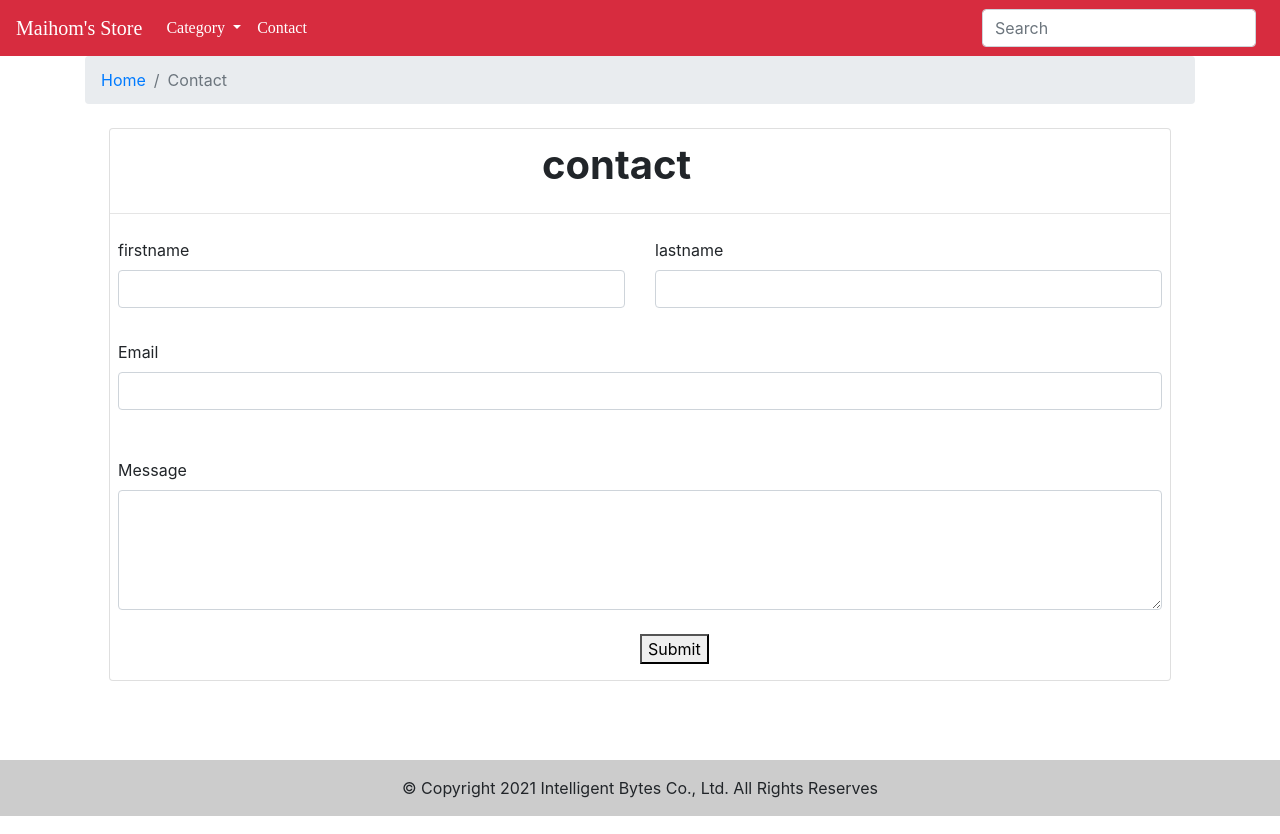
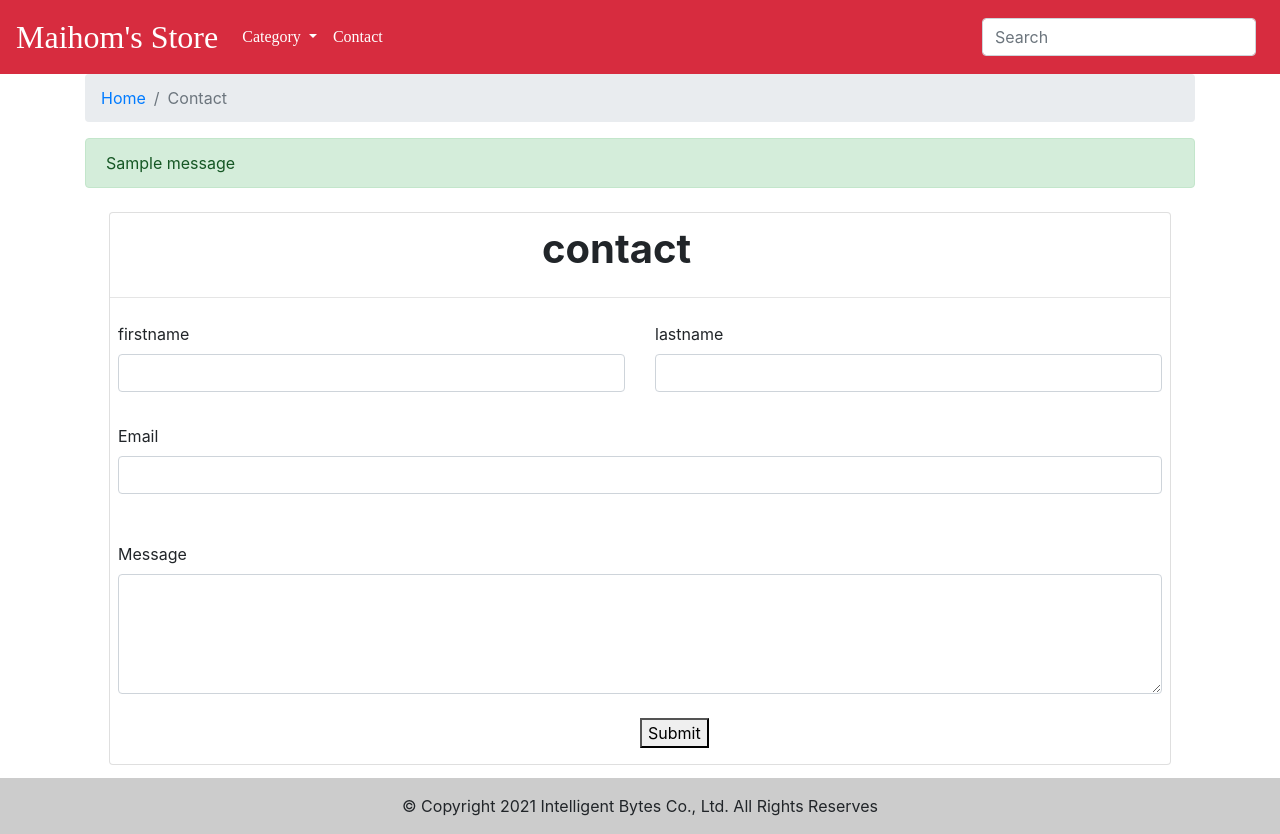
Before and after one commit to Mmaihomm/maihomstore, a Django app: page /contact in a window 1280 px wide. Run offline with Django 3.2, Linux system fonts and the light colour scheme; data comes from the database, SQL or seed files in the repository; tables that the repository leaves empty hold one stand-in row (values such as "Sample post"); one stand-in notice (Sample message) is shown; some libraries are stand-ins or nearby versions.

Commit message:
add alert message

```diff
--- a/maihomstore/views.py
+++ b/maihomstore/views.py
@@ -5,6 +5,7 @@ from django.core.mail import send_mail
 from .forms import ContactForm
 import requests
 from django.core.paginator import Paginator, EmptyPage, PageNotAnInteger
+from django.contrib import messages
 
 # Create your views here.
 
@@ -122,6 +123,9 @@ def contact(request):
             form = ContactForm(request.POST)
             if form.is_valid():
                 form.save()
+                messages.add_message(request,messages.SUCCESS,'Message Send','success')
+            else:
+                messages.add_message(request,messages.ERROR,'Please fill the form','danger')
     form = ContactForm()
     context = {
         'form':form,
--- a/static/css/main.css
+++ b/static/css/main.css
@@ -20,11 +20,12 @@ h1,h2,h3,h4,h5,h6{
 	-webkit-box-shadow: -1px -3px 5px -2px rgba(214,214,214,1);
     -moz-box-shadow: -1px -3px 5px -2px rgba(214,214,214,1);
     box-shadow: -1px -3px 5px -2px rgba(214,214,214,1);
+	border-radius: 20px;
 }
 
 .product{
 	border-radius: 15p;
-    margin: 8px;
+    margin: 16px;
 }
 
 .bg-dark{
--- a/template/categorydetail.html
+++ b/template/categorydetail.html
@@ -62,7 +62,7 @@
                     {% endfor %}
                 </div>
                 <nav aria-label="...">
-                    <ul class="pagination justify-content-center" style="margin: 8px;">
+                    <ul class="pagination justify-content-center" style="margin: 8px; color: tomato;">
                         {% if context.product.has_previous %}
                         <li class="page-item"><a class="page-link"
                                 href="?page={{product.previous_page_number}}">Previous</a></li>
--- a/template/contact.html
+++ b/template/contact.html
@@ -10,8 +10,16 @@
         </ol>
     </nav>
     <input type="hidden" id="input-hidden">
+    {% if messages %}
+    {% for message in messages %}
+        <div class="alert alert-{{message.tags}}" role="alert">
+        {{message}}
+        </div>
+    {% endfor %}
+    {% endif %}
+
     <div class="card" style="margin:24px;">
-        <h1  style="padding-top: 12px; padding-left: 8px; margin-left:40%"><strong>contact</strong></h1>
+        <h1 style="padding-top: 12px; padding-left: 8px; margin-left:40%"><strong>contact</strong></h1>
         <hr>
         <form action="" method="post" id="createform">
             {% csrf_token %}
--- a/template/layout.html
+++ b/template/layout.html
@@ -9,7 +9,7 @@
 </head>
 <body>
     <nav class="navbar navbar-expand-lg " style="background-color: #d72c3f; ">
-        <a class="navbar-brand" style="color: white; font-family: 'Times New Roman', Times, serif;" href="/">Maihom's Store</a>
+        <a class="navbar-brand" style="color: white; font-family: 'Times New Roman', Times, serif; font-size: 32px;" href="/">Maihom's Store</a>
         <button class="navbar-toggler" type="button" data-toggle="collapse" data-target="#navbarSupportedContent" aria-controls="navbarSupportedContent" aria-expanded="false" aria-label="Toggle navigation">
           <span class="navbar-toggler-icon"></span>
         </button>
--- a/template/productdetail.html
+++ b/template/productdetail.html
@@ -60,7 +60,7 @@
                             style="height: 200px;"></a>
                     <a><strong>{{cat.name}} </strong></a>
                     <p>{{cat.productdetail}}</p>
-                    <a class="btn btn-outline-success"
+                    <a class="btn btn-outline-warning"
                         href="{% url 'productdetails' pk=cat.pk product=cat.id%}">View</a>
                 </div>
             </div>
```
